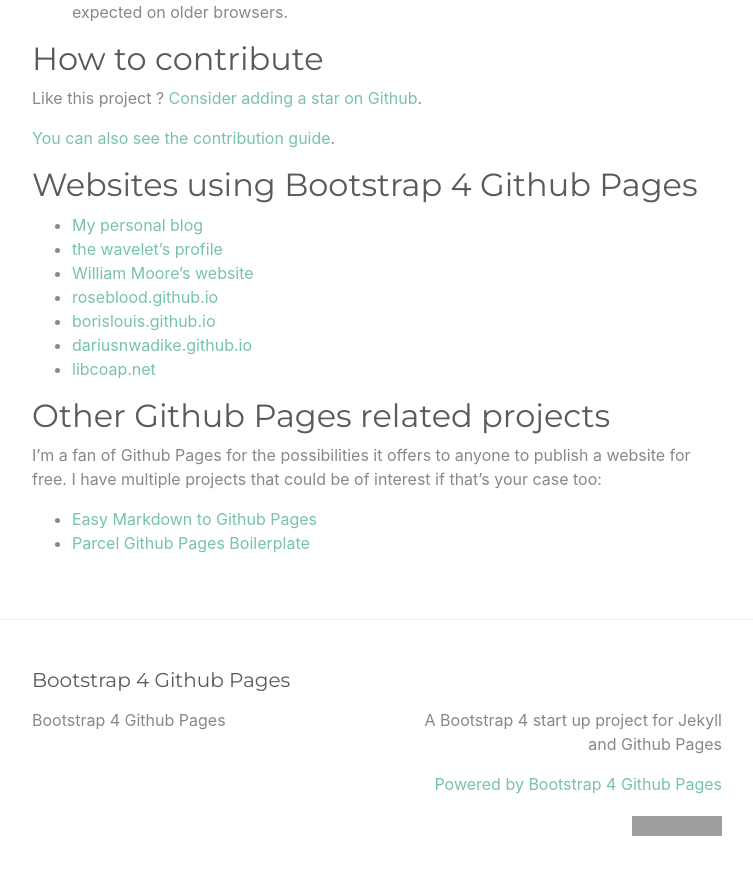
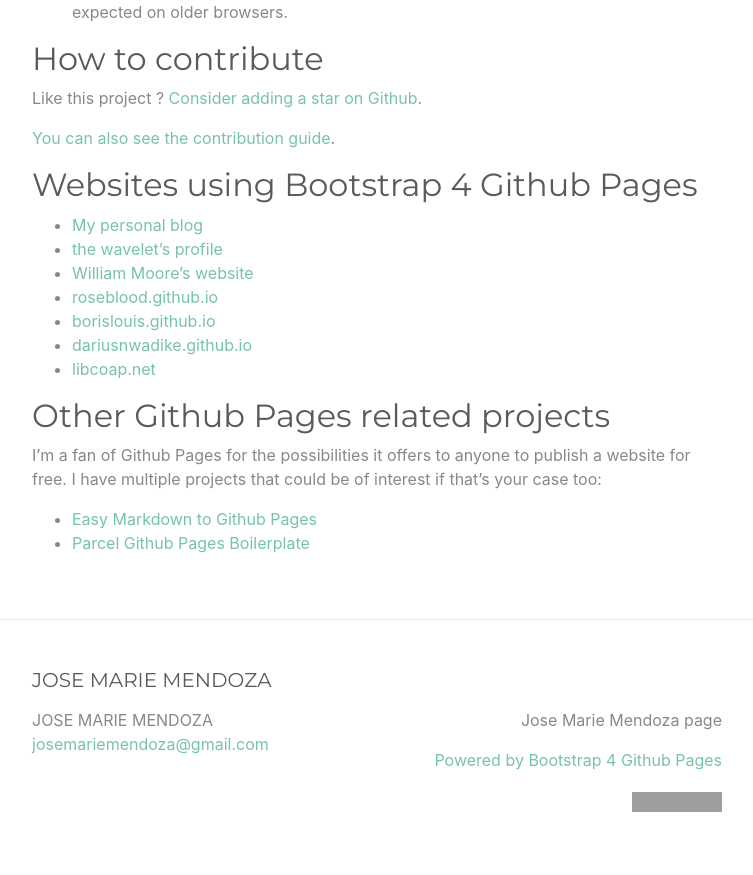
Before and after one commit to jomarimendoza/jomarimendoza.github.io, a Jekyll site: the page built from index.md, in a window 1280 px wide and 900 px high, scrolled down 2544 px. Shown: the top 875 px of the window, without its empty margins (263-1016 px from the left). Built offline with Jekyll 4.4.1, drawn with Linux system fonts in a browser that asks for light colours; some of the changed text lies outside the part shown; grey boxes are pictures that could not be loaded.

Commit message:
Update _config.yml

```diff
--- a/_config.yml
+++ b/_config.yml
@@ -13,10 +13,10 @@
 # you will see them accessed via {{ site.title }}, {{ site.email }}, and so on.
 # You can create any custom variable you would like, and they will be accessible
 # in the templates via {{ site.myvariable }}.
-title: Bootstrap 4 Github Pages
-email: ""
+title: JOSE MARIE MENDOZA
+email: "josemariemendoza@gmail.com"
 description: >- # this means to ignore newlines until "baseurl:"
-  A Bootstrap 4 start up project for Jekyll and Github Pages
+  Jose Marie Mendoza page
 #baseurl: "" # the subpath of your site, e.g. /blog
 #url: "" # the base hostname & protocol for your site, e.g. http://example.com
 #twitter_username: jekyllrb
```
